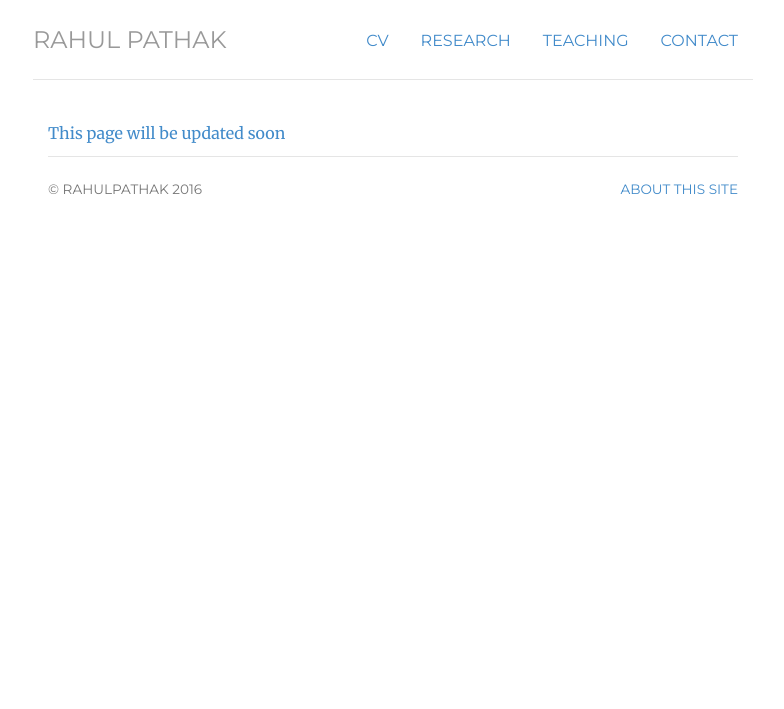
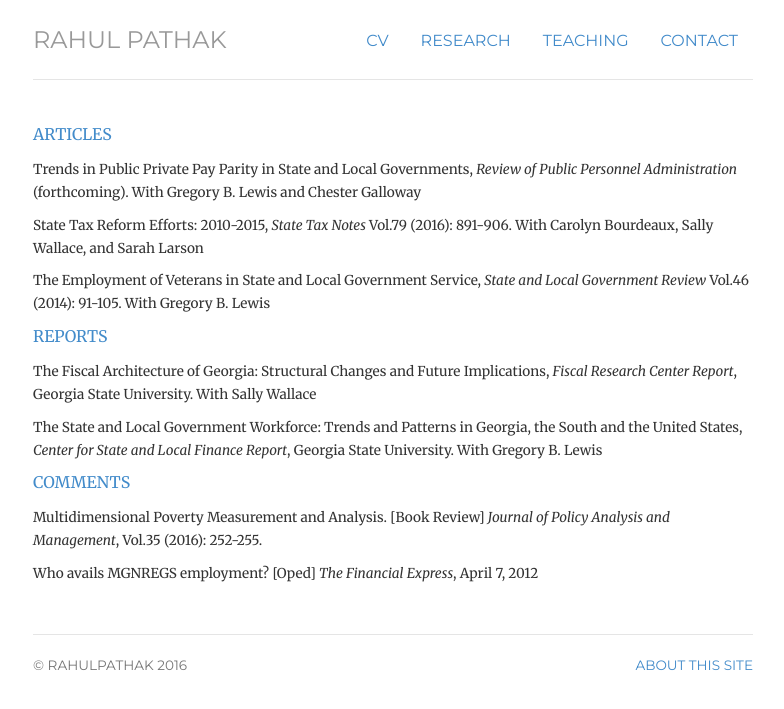
Before and after one commit to pathak-rahul/pathak-rahul.github.io, a Jekyll site: the page built from publications/index.html, in a window 1280 px wide. Shown: the top 709 px of the page, without its empty margins (247-1031 px from the left). Built offline with Jekyll 4.4.1, drawn with Linux system fonts in a browser that asks for light colours.

Commit message:
Update index.html

```diff
--- a/publications/index.html
+++ b/publications/index.html
@@ -1,13 +1,47 @@
 ---
 layout: default
-title: ongoing
+title: research
 ---
+<div class="research">
+
 <div class="row marketing">
+
 	<div class="col-sm-12">
 	</div>
 	<div itemscope itemtype="http://data-vocabulary.org/Person" class="col-sm-12">
+	</div>
 
-<p class="text-primary">This page will be updated soon</p>
+	<p class="text-primary">ARTICLES</p>
+<ul class="list-unstyled">
+
+	<p><li><small>Trends in Public Private Pay Parity in State and Local Governments, <em>Review of Public Personnel Administration</em> (forthcoming). With Gregory B. Lewis and Chester Galloway</small> </li></p>
+	<p><li><small>State Tax Reform Efforts: 2010-2015, <em> State Tax Notes </em> Vol.79 (2016): 891-906. With Carolyn Bourdeaux, Sally Wallace, and Sarah Larson</small> </li></p>
+	<p><li><small>The Employment of Veterans in State and Local Government Service, <em>State and Local Government Review</em> Vol.46 (2014): 91-105. With Gregory B. Lewis</small> </li></p>
+
+	<p class="text-primary">REPORTS</p>
+
+	<p><li><small>The Fiscal Architecture of Georgia: Structural Changes and Future Implications, <em>Fiscal Research Center Report</em>, Georgia State University. With Sally Wallace </small> </li></p>
+	<p><li><small>The State and Local Government Workforce: Trends and Patterns in Georgia, the South and the United States, <em>Center for State and Local Finance Report</em>, Georgia State University. With Gregory B. Lewis</small> </li></p>
+
+	<p class="text-primary">COMMENTS</p>
+
+	<p><li><small>Multidimensional Poverty Measurement and Analysis. [Book Review] <em>Journal of Policy Analysis and Management</em>, Vol.35 (2016): 252-255. </small> </li></p>
+	<p><li><small>Who avails MGNREGS employment? [Oped] <em>The Financial Express</em>, April 7, 2012 </small> </li></p>
+
+
+
+</ul>
+	</p>
+	</p> </span>
+	</p>
+
+
+
 
   </p> </span>
 </p>
+
+	</div>
+
+</div>
+<!-- </div> -->
```
